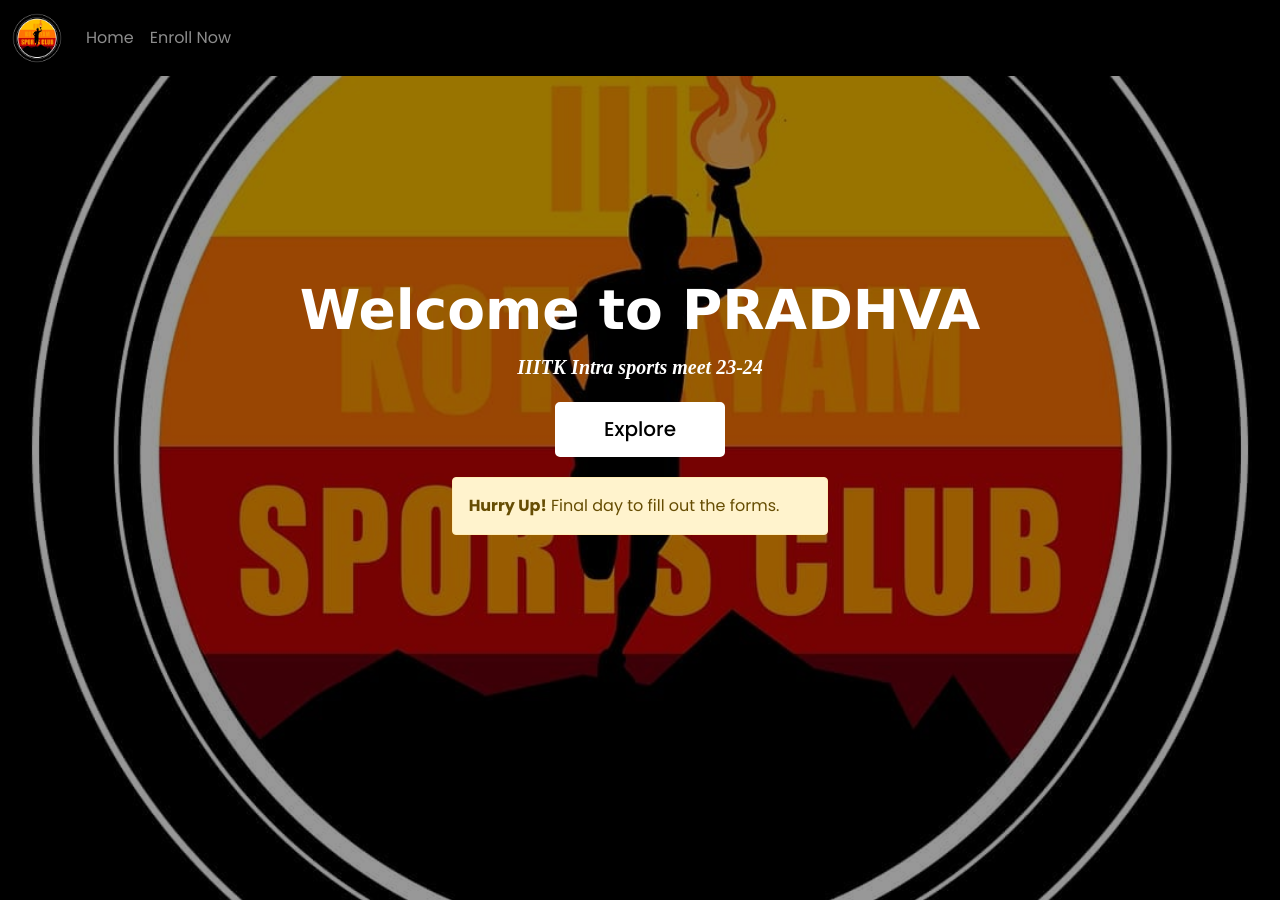
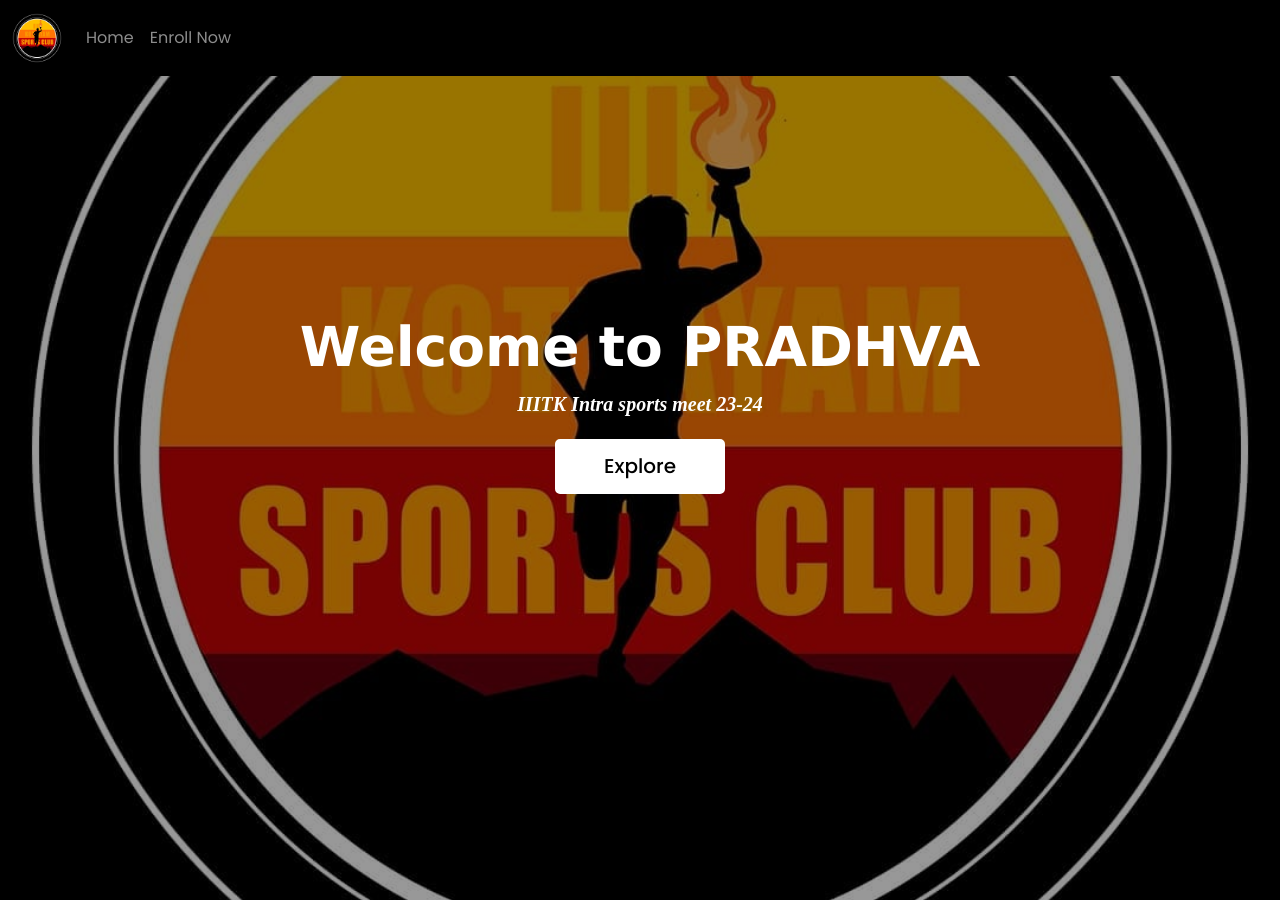
Before and after one commit to praneeth713/pradhva, a React (Create React App) app: page / in a window 1280 px wide. Built offline with nearby package versions, Linux system fonts and the light colour scheme.

Commit message:
Remove Alert

```diff
--- a/src/components/Home.js
+++ b/src/components/Home.js
@@ -16,12 +16,6 @@
             </Link>
           </button>
         </div>
-        <div style = {{top:"20px"}}
-          class="alert alert-warning alert-dismissible fade show"
-          role="alert"
-        >
-          <strong>Hurry Up!</strong> Final day to fill out the forms.
-        </div>
       </div>
     </div>
   );
```
